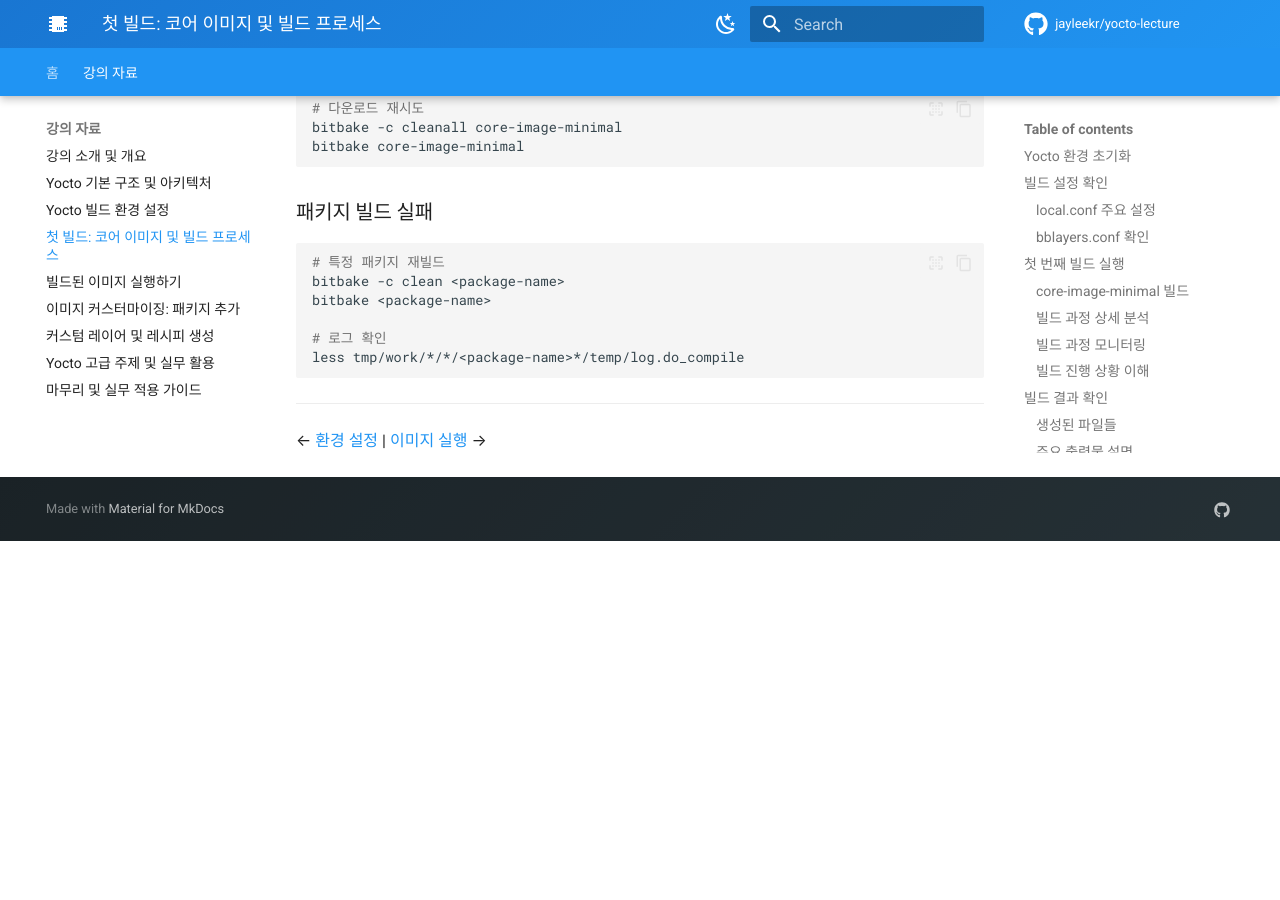
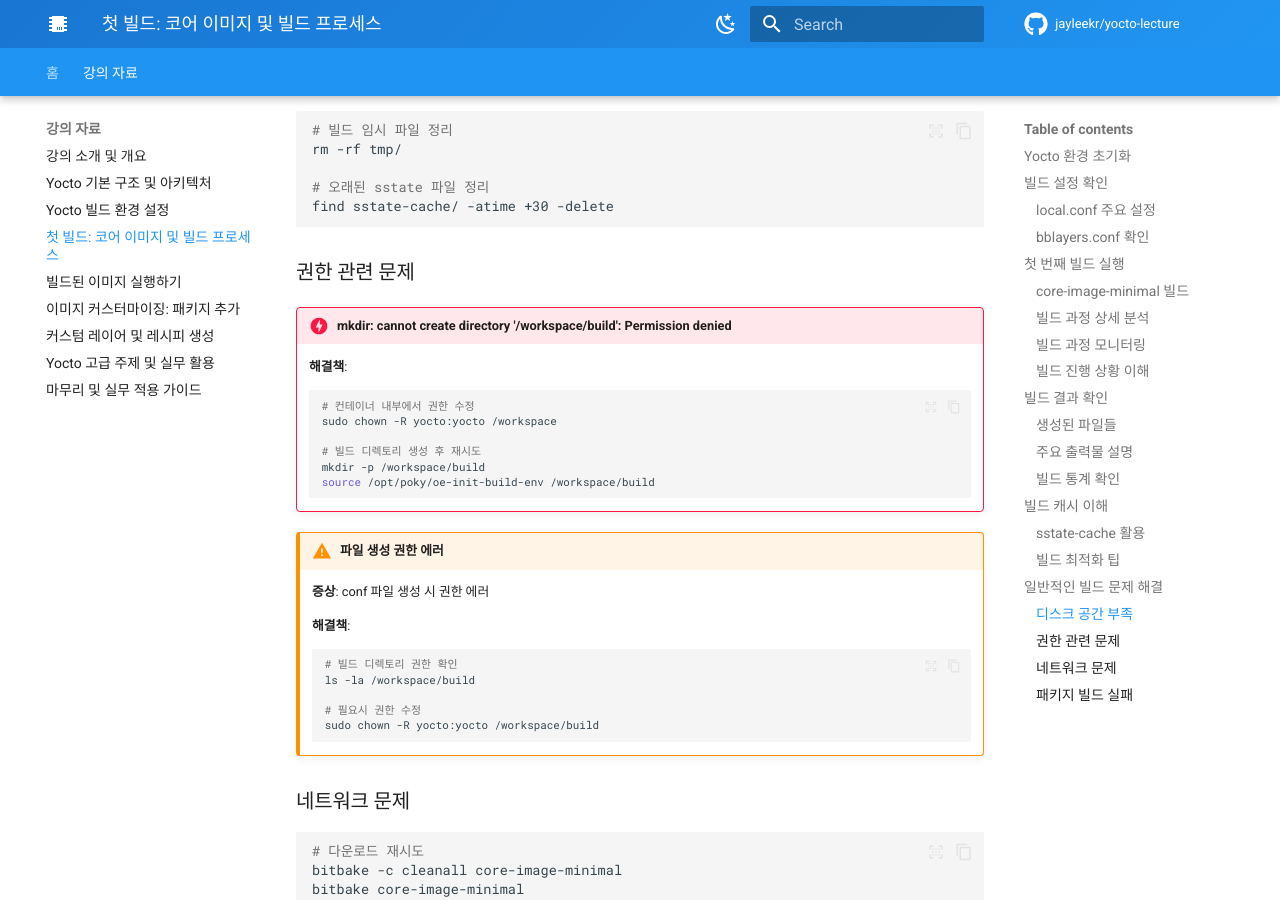
Before and after one commit to jayleekr/kea-yocto, an MkDocs documentation site: the page built from docs/lecture/first-build.md, in a window 1280 px wide and 900 px high, scrolled down 5731 px. Built offline with MkDocs 1.6.1 and Material for MkDocs 9.7.7, drawn with Linux system fonts in a browser that asks for light colours; comment, search, counter and statistics services are not loaded; the version menu is left out; before the commit the page ends 6272 px from its top, so only the background shows below that; some of the changed text lies outside the part shown.

Commit message:
docs: Add Docker container permission troubleshooting - Fix common Permission denied error when creating /workspace/build - Add troubleshooting sections to setup.md and first-build.md - Update README.md with Docker container permission fixes

````diff
--- a/docs/lecture/first-build.md
+++ b/docs/lecture/first-build.md
@@ -3,6 +3,16 @@
 ## Yocto 환경 초기화
 
 컨테이너 내에서 Yocto 빌드 환경을 초기화합니다:
+
+!!! warning "권한 확인 필수"
+    환경 초기화 전에 워크스페이스 권한을 확인하세요:
+    ```bash
+    # 권한 확인
+    ls -la /workspace
+
+    # 권한이 root로 되어있다면 수정
+    sudo chown -R yocto:yocto /workspace
+    ```
 
 ```bash
 # Yocto 빌드 환경 초기화
@@ -198,6 +208,31 @@
 find sstate-cache/ -atime +30 -delete
 ```
 
+### 권한 관련 문제
+
+!!! danger "mkdir: cannot create directory '/workspace/build': Permission denied"
+    **해결책**:
+    ```bash
+    # 컨테이너 내부에서 권한 수정
+    sudo chown -R yocto:yocto /workspace
+
+    # 빌드 디렉토리 생성 후 재시도
+    mkdir -p /workspace/build
+    source /opt/poky/oe-init-build-env /workspace/build
+    ```
+
+!!! warning "파일 생성 권한 에러"
+    **증상**: conf 파일 생성 시 권한 에러
+
+    **해결책**:
+    ```bash
+    # 빌드 디렉토리 권한 확인
+    ls -la /workspace/build
+
+    # 필요시 권한 수정
+    sudo chown -R yocto:yocto /workspace/build
+    ```
+
 ### 네트워크 문제
 
 ```bash
````
Also changed, not shown: README.md (+16 -1 lines), docs/lecture/setup.md (+26 -0 lines).
